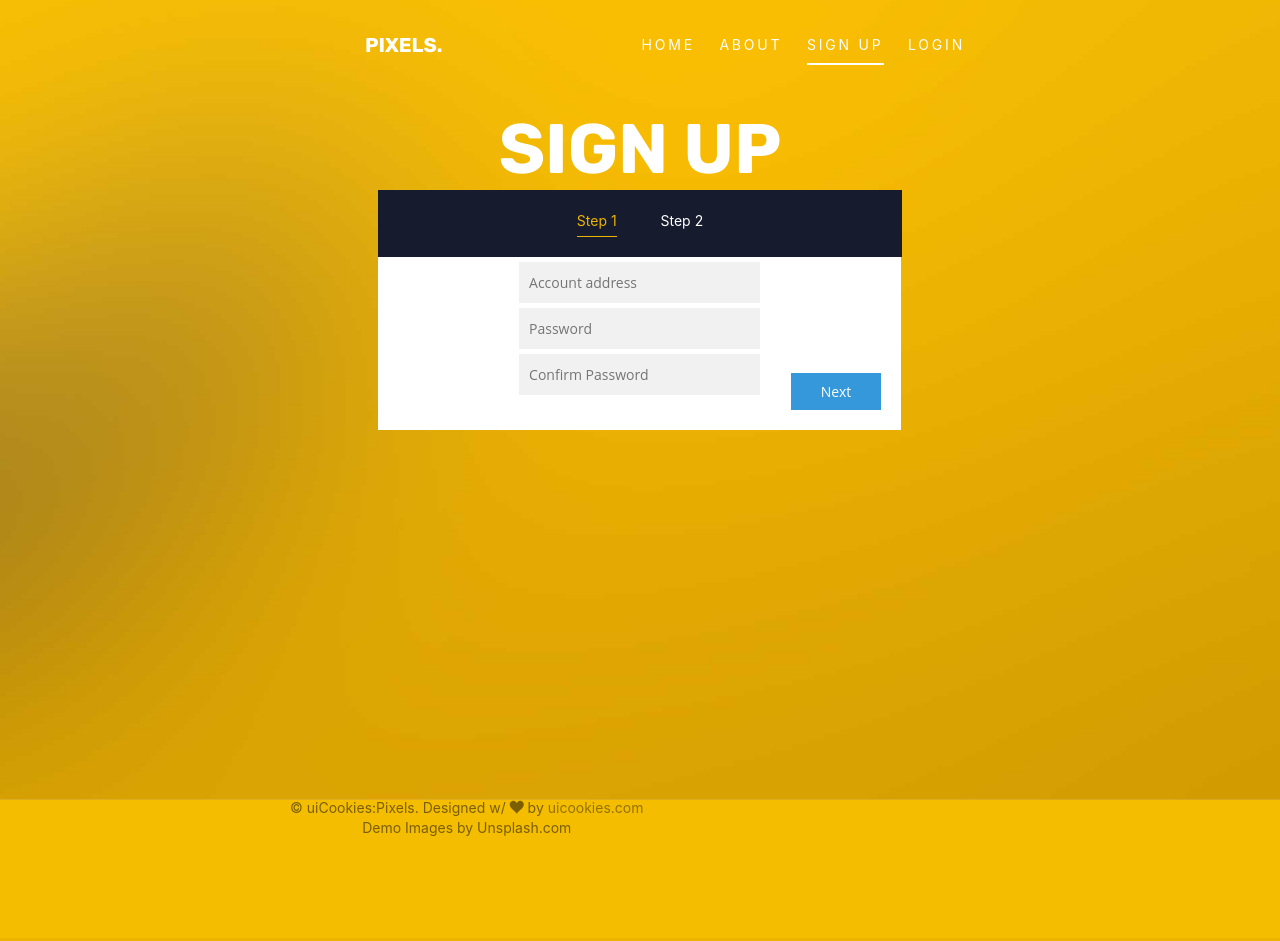
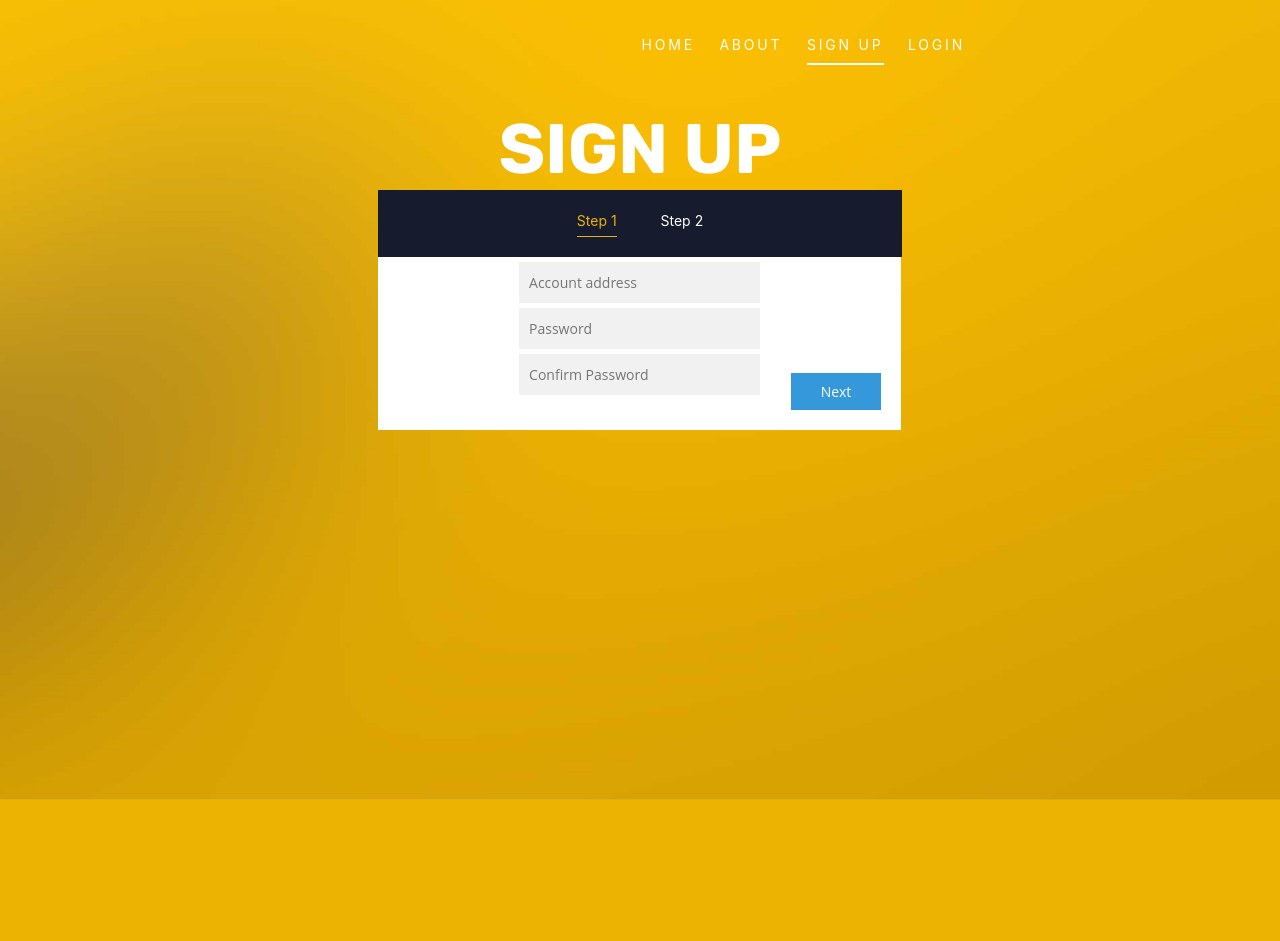
Before and after one commit to hackabit18/Ether_bots, a plain HTML site: page public/signup.html in a window 1280 px wide. After the commit the page ends 800 px from the top, so only its background shows below. Drawn offline with nearby package versions, Linux system fonts and the light colour scheme; files whose address does not match are found by name.

Commit message:
modified

```diff
--- a/public/signup.html
+++ b/public/signup.html
@@ -3,10 +3,7 @@
   <head>
     <meta charset="utf-8">
     <meta name="viewport" content="width=device-width, initial-scale=1">
-    <title>uiCookies:Pixels &mdash; Free Bootstrap Theme, Free Responsive Bootstrap Website Template</title>
-    <meta name="description" content="Free Bootstrap Theme by uicookies.com">
-    <meta name="keywords" content="free website templates, free bootstrap themes, free template, free bootstrap, free website template">
-
+    <title>Sign Up</title>
     <link href="https://fonts.googleapis.com/css?family=Inconsolata|Rubik:300,400,700,900" rel="stylesheet">
     <link rel="stylesheet" href="css/styles-merged.css">
     <link rel="stylesheet" href="css/style.css">
@@ -15,10 +12,6 @@
     <link rel="stylesheet" type="text/css" href="css/signup.css">
     <link href="https://stackpath.bootstrapcdn.com/font-awesome/4.7.0/css/font-awesome.min.css" rel="stylesheet" integrity="sha384-wvfXpqpZZVQGK6TAh5PVlGOfQNHSoD2xbE+QkPxCAFlNEevoEH3Sl0sibVcOQVnN" crossorigin="anonymous">
 
-    <!--[if lt IE 9]>
-      <script src="js/vendor/html5shiv.min.js"></script>
-      <script src="js/vendor/respond.min.js"></script>
-    <![endif]-->
   </head>
   <body>
 
@@ -28,7 +21,6 @@
 
   <header role="banner" class="probootstrap-header">
     <div class="container">
-        <a href="index.html" class="probootstrap-logo">Pixels<span>.</span></a>
 
         <a href="#" class="probootstrap-burger-menu visible-xs" ><i>Menu</i></a>
         <div class="mobile-menu-overlay"></div>
@@ -42,12 +34,6 @@
           </ul>
           <div class="extra-text visible-xs">
             <a href="#" class="probootstrap-burger-menu"><i>Menu</i></a>
-            <h5>Connect</h5>
-            <ul class="social-buttons">
-              <li><a href="#"><i class="icon-twitter"></i></a></li>
-              <li><a href="#"><i class="icon-facebook2"></i></a></li>
-              <li><a href="#"><i class="icon-instagram2"></i></a></li>
-            </ul>
           </div>
         </nav>
     </div>
@@ -112,48 +98,6 @@
 
     </div>
 
-    <div class="probootstrap-footer-spacer"></div>
-    <footer class="probootstrap-footer bg-theme">
-      <div class="probootstrap-footer-section">
-        <div class="container">
-          <div class="row mb80">
-            <div class="col-md-4">
-              <div class="probootstrap-footer-widget">
-              <h3>About Us</h3>
-              <p>Far far away, behind the word mountains, far from the countries Vokalia and Consonantia, there live the blind texts.</p>
-              <p><a href="#" class="btn btn-ghost btn-ghost-white btn-sm">I'm a button</a></p>
-              </div>
-            </div>
-            <div class="col-md-4">
-              <div class="probootstrap-link-wrap probootstrap-footer-widget">
-                <h3>Services</h3>
-                <ul>
-                  <li><a href="#">Interface Design</a></li>
-                  <li><a href="#">User Experience</a></li>
-                  <li><a href="#">Web &amp; App Development</a></li>
-                  <li><a href="#">Product Strategy</a></li>
-                </ul>
-              </div>
-            </div>
-            <div class="col-md-4">
-              <div class="probootstrap-footer-widget">
-                <h3>Connect with us</h3>
-                <ul class="probootstrap-footer-social">
-                  <li><a href="#"><i class="icon-twitter"></i></a></li>
-                  <li><a href="#"><i class="icon-facebook"></i></a></li>
-                  <li><a href="#"><i class="icon-dribbble"></i></a></li>
-                  <li><a href="#"><i class="icon-instagram2"></i></a></li>
-                </ul>
-              </div>
-            </div>
-          </div>
-          <div class="row">
-            <p class="text-center">&copy; uiCookies:Pixels. Designed w/ <i class="icon-heart2"></i> by <a href="https://uicookies.com/">uicookies.com</a> <br> Demo Images by Unsplash.com</p>
-          </div>
-        </div>
-      </div>
-    </footer>
-
   <div class="gototop js-top">
     <a href="#" class="js-gotop"><i class="icon-chevron-thin-up"></i></a>
   </div>
```
